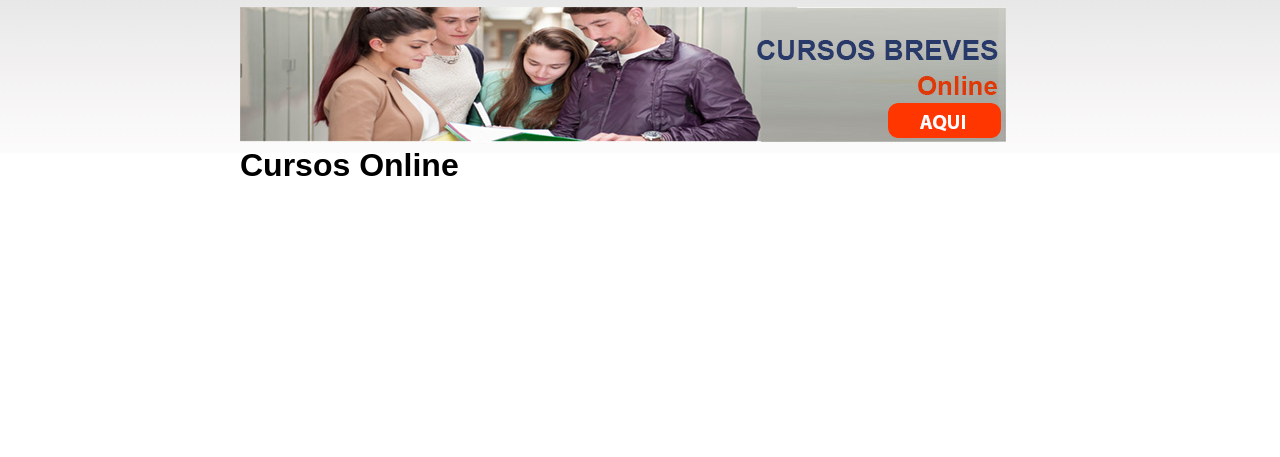
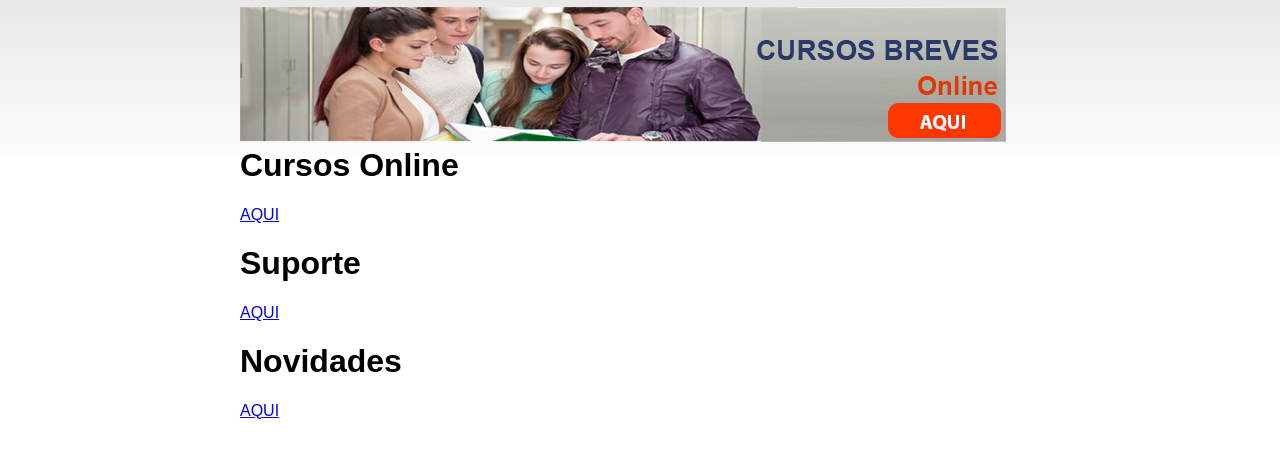
Before and after one commit to FilipeMGaspar/IPCB-HTML5_CSS3-cursos-breves, a plain HTML site: page paginaweb01/index.html in a window 1280 px wide. Shown: the part 127-584 px from the top of the page. Drawn offline with Linux system fonts and the light colour scheme.

Commit message:
IPCB - HTML + CSS - Artigos

```diff
--- a/paginaweb01/index.html
+++ b/paginaweb01/index.html
@@ -24,12 +24,18 @@
     <div id="section">
         <div class="article">
             <h1>Cursos Online</h1>
+            <p></p>
+            <a href="#">AQUI</a>
         </div>
 
         <div class="article">
-
+            <h1>Suporte</h1>
+            <p></p>
+            <a href="#">AQUI</a>
         </div class="article">
-
+            <h1>Novidades</h1>
+            <p></p>
+            <a href="#">AQUI</a>
         <div>
 
         </div>
```
